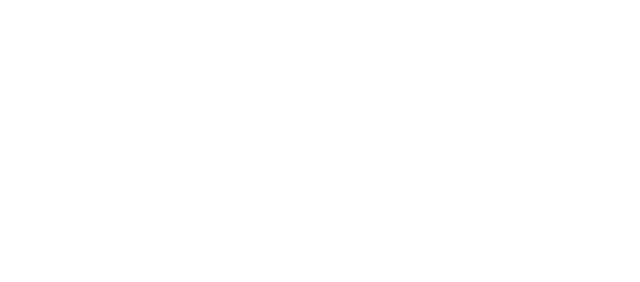
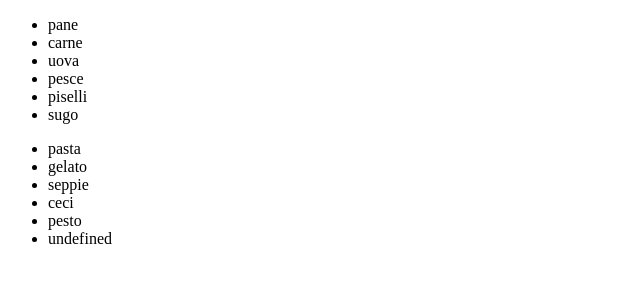
Before and after one commit to andreathepa/js-lista-spesa, a plain HTML site: page index.html in a window 1280 px wide. Shown: the whole page, without its empty margins (0-640 px from the left). Drawn offline with Linux system fonts and the light colour scheme.

Commit message:
exercise done, undefined element error

```diff
--- a/index.html
+++ b/index.html
@@ -9,6 +9,13 @@
     </head>
     <body>
 
+        <ul id="shop">
+
+        </ul>
+
+        <ul id="shop-due">
+
+        </ul>
 
     <script type="text/javascript" src="./js/script.js"></script>
 
--- a/js/script.js
+++ b/js/script.js
@@ -0,0 +1,61 @@
+//ciclo for
+
+//creazione array
+let lista = [
+    'pane',
+    'carne',
+    'uova',
+    'pesce',
+    'piselli',
+    'sugo'
+]
+
+//collegamento al div in cui deve apparire in html
+
+let shop_list = document.getElementById('shop')
+
+//creazione del ciclo
+
+for(let i=0; i<lista.length; i++){
+
+    //item assume il valore di lista di tutti gli elementi nella array
+
+    let item = lista[i];
+
+    //list item è uguale a una serie di li contenenti gli elementi dell'array
+
+    let list_item = `<li>${item}</li>`
+
+
+    //infine shop_list si collega con innerhtml a list item, il segno += consente che venga stampata la sequenza
+
+    shop_list.innerHTML += list_item;
+
+    //nb. se io non metto il più vicino a list_item mi stampa solo sugo che è l'ultimo elemento dell'array
+}
+
+
+let lista_due = [
+    'cereali',
+    'pasta',
+    'gelato',
+    'seppie',
+    'ceci',
+    'pesto'
+]
+
+let cena = document.getElementById('shop-due')
+
+let a=0;
+
+  while (a<lista_due.length){
+      a++;
+
+      let item_due = lista_due[a];
+
+
+      let list_itemdue = `<li>${item_due}</li>`;
+
+      cena.innerHTML += list_itemdue;
+
+ }
```
